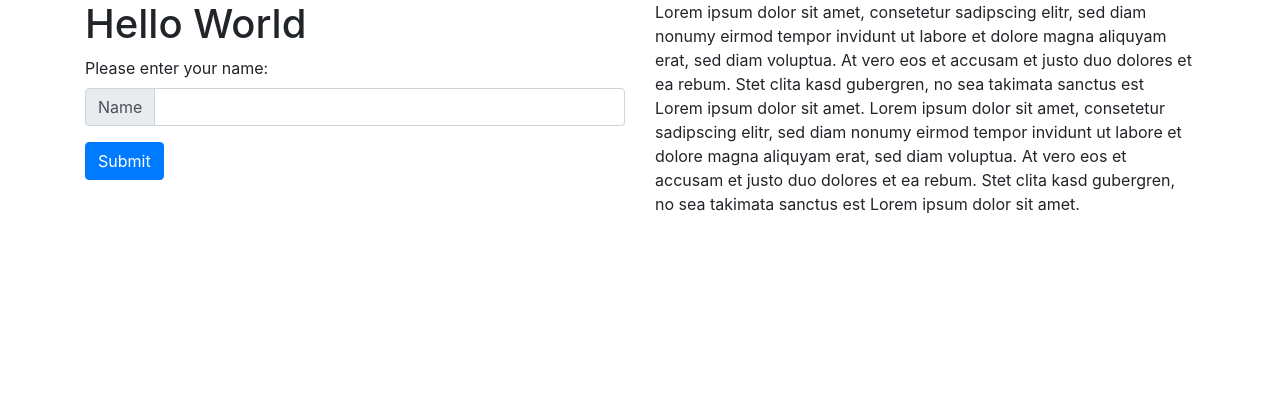
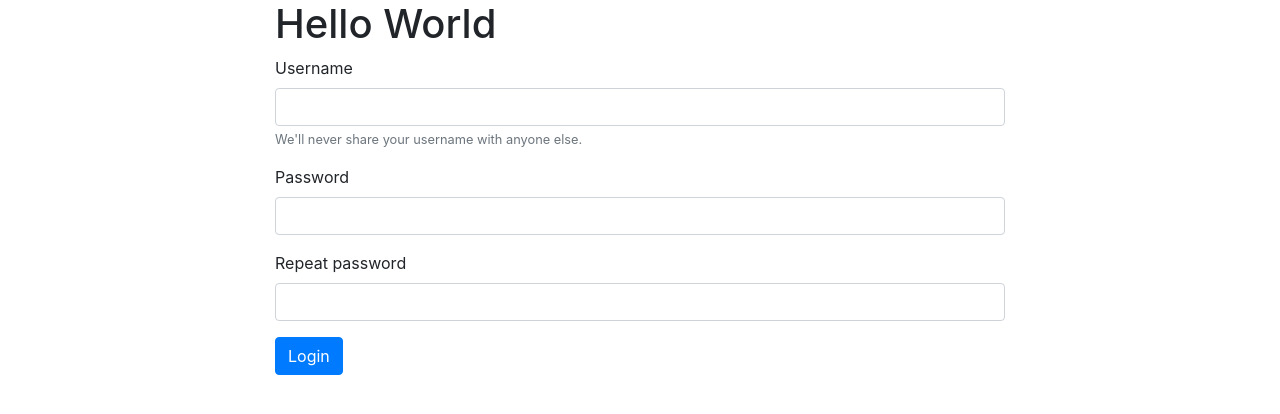
Before and after one commit to mbalabanov/webdev2-heroku-flask, a Flask app: page / in a window 1280 px wide. Shown: the part 56-470 px from the top of the page. Run offline with Flask 2, Linux system fonts and the light colour scheme; some libraries are stand-ins or nearby versions.

Commit message:
Changed Formatting

```diff
--- a/templates/frame.html
+++ b/templates/frame.html
@@ -26,7 +26,7 @@
         </nav>
 
         <div class="row">
-            <div class="col-6">
+            <div class="col-8 offset-2">
                 <h1>
                     {% block title %}
                     {% endblock title %}
@@ -35,9 +35,6 @@
                 {% block content %}
                 {% endblock content %}
             </div>
-            <div class="col-6">
-                <p>Lorem ipsum dolor sit amet, consetetur sadipscing elitr, sed diam nonumy eirmod tempor invidunt ut labore et dolore magna aliquyam erat, sed diam voluptua. At vero eos et accusam et justo duo dolores et ea rebum. Stet clita kasd gubergren, no sea takimata sanctus est Lorem ipsum dolor sit amet. Lorem ipsum dolor sit amet, consetetur sadipscing elitr, sed diam nonumy eirmod tempor invidunt ut labore et dolore magna aliquyam erat, sed diam voluptua. At vero eos et accusam et justo duo dolores et ea rebum. Stet clita kasd gubergren, no sea takimata sanctus est Lorem ipsum dolor sit amet.</p>
-            </div>
         </div>
     </div>
     <script src="static/js/bootstrap.bundle.min.js" ></script>
--- a/templates/hello_world.html
+++ b/templates/hello_world.html
@@ -5,14 +5,22 @@ Hello World
 {% endblock title %}
 
 {% block content %}
-    <form method="post" action="/">
-        <label for="basic-url">Please enter your name:</label>
-        <div class="input-group mb-3">
-            <div class="input-group-prepend">
-                <span class="input-group-text" id="basic-addon3">Name</span>
-            </div>
-            <input type="text" class="form-control" name="username" aria-describedby="basic-addon3">
-        </div>
-        <button type="submit"  class="btn btn-primary">Submit</button>
-    </form>
+
+<form method="post" action="/">
+    <div class="form-group">
+        <label for="exampleUsername1">Username</label>
+        <input type="email" name="username" class="form-control" id="exampleUsername1" aria-describedby="usernameHelp">
+        <small id="usernameHelp" class="form-text text-muted">We'll never share your username with anyone else.</small>
+    </div>
+    <div class="form-group">
+        <label for="exampleInputPassword1">Password</label>
+        <input type="password" name="password" class="form-control" id="exampleInputPassword1">
+    </div>
+    <div class="form-group">
+        <label for="exampleInputPassword2">Repeat password</label>
+        <input type="password" name="password-repeat" class="form-control" id="exampleInputPassword2">
+    </div>
+    <button type="submit" class="btn btn-primary">Login</button>
+</form>
+
 {% endblock content %}
```
Also changed, not shown: README.md.
